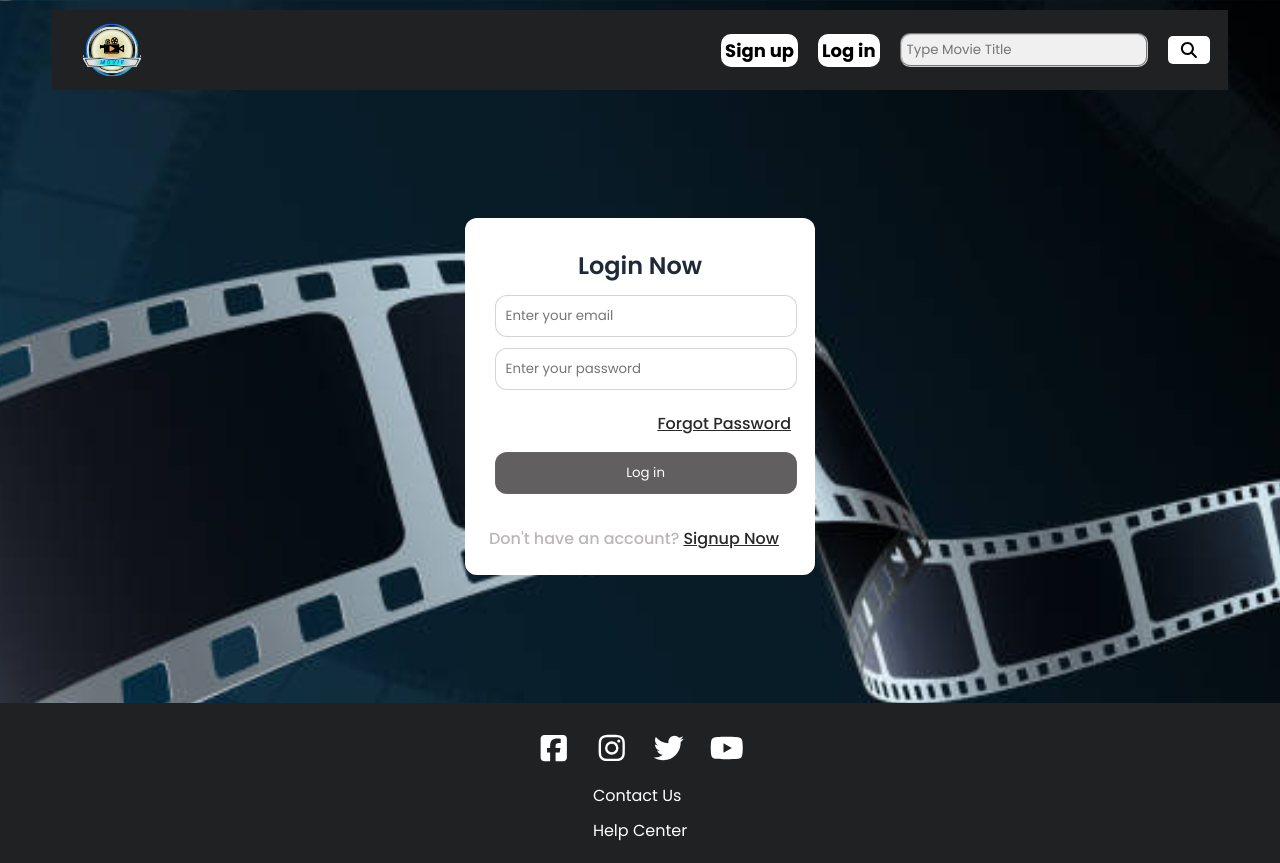
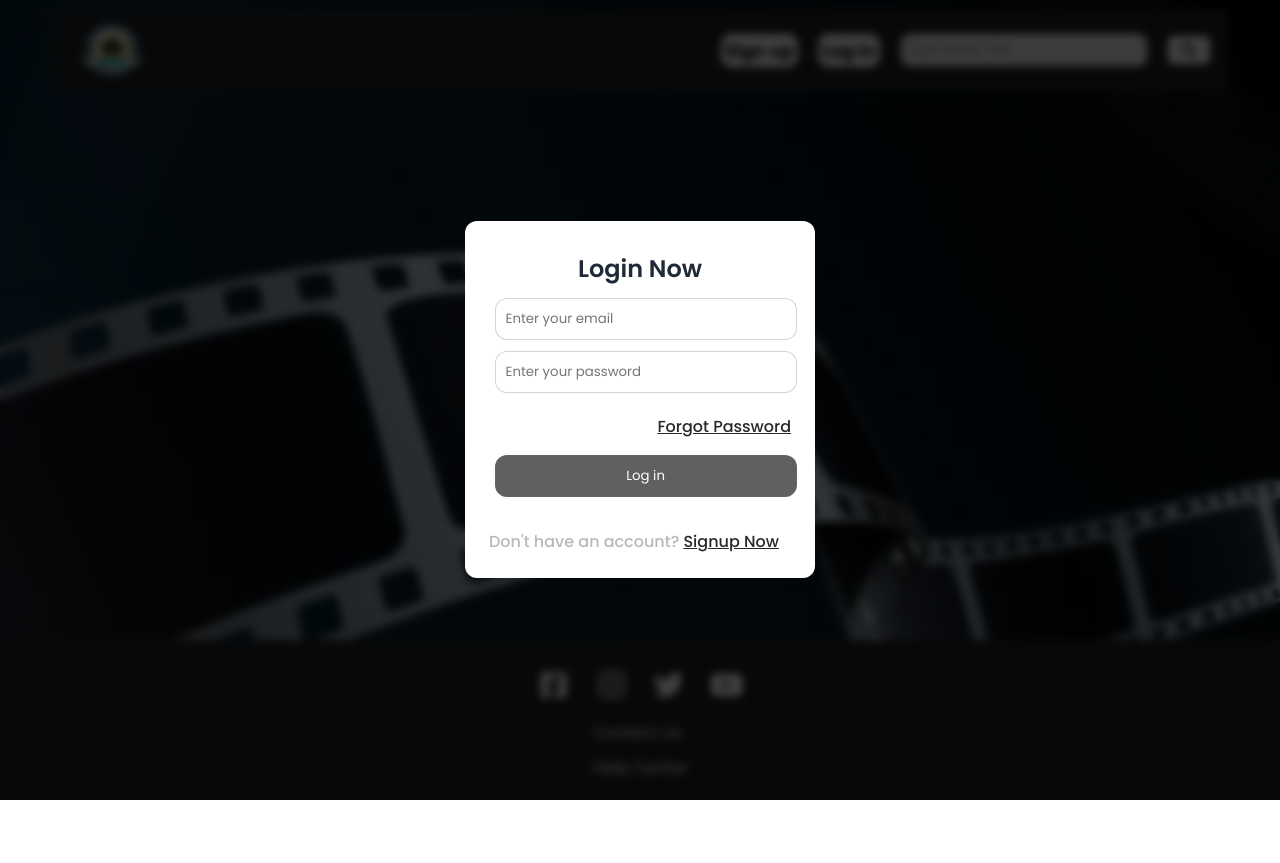
Before and after one commit to lisamolina1993/movie-search-web-with-REACT, a React (Vite) app: page /login in a window 1280 px wide. After the commit the page ends 800 px from the top, so only its background shows below. Built offline with nearby package versions, Linux system fonts and the light colour scheme.

Commit message:
added animations

```diff
--- a/package.json
+++ b/package.json
@@ -14,6 +14,7 @@
     "@fortawesome/free-brands-svg-icons": "^7.2.0",
     "@fortawesome/free-solid-svg-icons": "^7.2.0",
     "@fortawesome/react-fontawesome": "^3.3.1",
+    "framer-motion": "^12.40.0",
     "react": "^19.2.6",
     "react-dom": "^19.2.6",
     "react-router": "^7.16.0"
--- a/src/App.css
+++ b/src/App.css
@@ -199,6 +199,41 @@ a {
   margin: 8rem auto;
   border-radius: 0.75rem;
   padding: 1.5rem;
+  animation: popScaleOpen 0.35s cubic-bezier(0.34, 1.56, 0.64, 1) forwards;
+}
+.modal-overlay {
+  position: fixed;
+  top: 0;
+  left: 0;
+  width: 100vw;
+  height: 100vh;
+  display: flex;
+  justify-content: center;
+  align-items: center;
+  z-index: 9999;
+  animation: fadeBackdropIn 0.25s ease forwards; /* */
+}
+/* smoothly transitions background from fully clear to 75% dark tint */
+@keyframes fadeBackdropIn {
+  from {
+    background-color: rgba(0, 0, 0, 0);
+    backdrop-filter: blur(0px);
+  }
+  to {
+    background-color: rgba(0, 0, 0, 0.75);
+    backdrop-filter: blur(4px); /*this is optional: softly blurs background movies */
+  }
+}
+/* Transitions the form card from tiny/invisible to 100% full scale dimensions*/
+@keyframes popScaleOpen {
+  from {
+    opacity: 0;
+    transform: scale(0.85) translateY(10px); /* starts compressed and slightly lower*/
+  }
+  to {
+    opacity: 1;
+    transform: scale(1) translateY(0); /* snaps cleanly to perfect center size*/
+  }
 }
 
 .title__form {
@@ -264,6 +299,7 @@ a {
   text-decoration: underline;
 }
 
+
 /* MOVIE DETAIL */
 
 .description__info {
@@ -281,6 +317,12 @@ a {
   display: flex;
   align-items: stretch;
   justify-content: center;
+  opacity: 0.8;
+  transition: opacity 0.3s ease, transform 0.3s ease;
+}
+.detail__container:hover { /* make the description link slide up on hover*/
+  opacity: 1;
+  transform: translateY(-4px);
 }
 
 .movie__img {
@@ -324,6 +366,13 @@ a {
   border-radius: 20px;
   box-shadow: 0 6px 12px rgba(23, 21, 21, 1);
   width: 17.5rem;
+  height: 42rem;
+  transition: transform 0.3s ease, box-shadow 0.3s ease;
+  cursor: pointer;
+}
+.movie__list:hover {
+  transform: translateY(-8px) scale(1.03); /* lifts up and grows slightly */
+  box-shadow: 0 12px 30px rgba(0, 0, 0, 0.4); /* Deepens shadow*/
 }
 
 .movie__list img {
@@ -351,6 +400,22 @@ a {
   text-align: center;
   margin-bottom: 0.75rem;
   text-decoration: underline;
+}
+
+.staggered-fade-item {
+  opacity: 0;
+  transform: translateY(15px);
+  animation: smoothFadeInUp 0.4s ease forwards;
+}
+@keyframes smoothFadeInUp {
+  from {
+    opacity: 0;
+    transform: translateY(15px);
+  }
+  to {
+    opacity: 1;
+    transform: translateY(0);
+  }
 }
 
 /* FOOTER */
--- a/src/components/MovieCard.jsx
+++ b/src/components/MovieCard.jsx
@@ -1,13 +1,14 @@
 import React from "react";
 import placeholderIcon from '../assets/placeholder.png'
 import { Link } from "react-router";
+import { motion } from "framer-motion";
 
 
 const MovieCard = ({ movie: { imdbID, Year, Poster, Title, Type } }) => {
 
 
   return (
-          <figure className="movie__list" key={imdbID}>
+          <motion.figure className="movie__list" key={imdbID} layout>
             <img
               src={Poster && Poster !== 'N/A' ? Poster : placeholderIcon}
               alt={Title}
@@ -23,7 +24,7 @@ const MovieCard = ({ movie: { imdbID, Year, Poster, Title, Type } }) => {
               {Title}
              </figcaption>
              <Link className="description" to={`/${imdbID}`}>Movie Description</Link>
-          </figure>
+          </motion.figure>
 
 
   );
--- a/src/pages/Home.jsx
+++ b/src/pages/Home.jsx
@@ -37,8 +37,15 @@ const Home = ({ movies, isLoading, filterBooks }) => {
             </div>
           </div>
           <div className="movies__wrapper">
-            {movies.map((movie) => (
+            {movies.map((movie, index) => (
+                <div key={movie.imdbID}
+                className="staggered-fade-item"
+                style={{
+                    animationDelay: `${index * 0.05}s`
+                }}
+                >
               <MovieCard key={movie.imdbID} movie={movie} />
+              </div>
             ))}
           </div>
         </>
--- a/src/pages/Login.jsx
+++ b/src/pages/Login.jsx
@@ -5,6 +5,7 @@ import { faEnvelope } from "@fortawesome/free-solid-svg-icons";
 const Login = () => {
   return (
     <>
+    <div className="modal-overlay">
       <form className="form__container">
         <h2 className="title__form">Login Now</h2>
         <input
@@ -36,6 +37,7 @@ const Login = () => {
           </a>
         </p>
       </form>
+      </div>
     </>
   );
 };
--- a/src/pages/SignUp.jsx
+++ b/src/pages/SignUp.jsx
@@ -3,6 +3,7 @@ import React from 'react'
 const SignUp = () => {
   return (
     <>
+    <div className='modal-overlay'>
       <form className="form__container">
         <h2 className="title__form">Sign Up Now</h2>
         <input
@@ -30,6 +31,7 @@ const SignUp = () => {
           </a>
         </p>
       </form>
+      </div>
     </>
   )
 }
```
Also changed, not shown: 1 other file (tests, documents, lock files or other folders).
